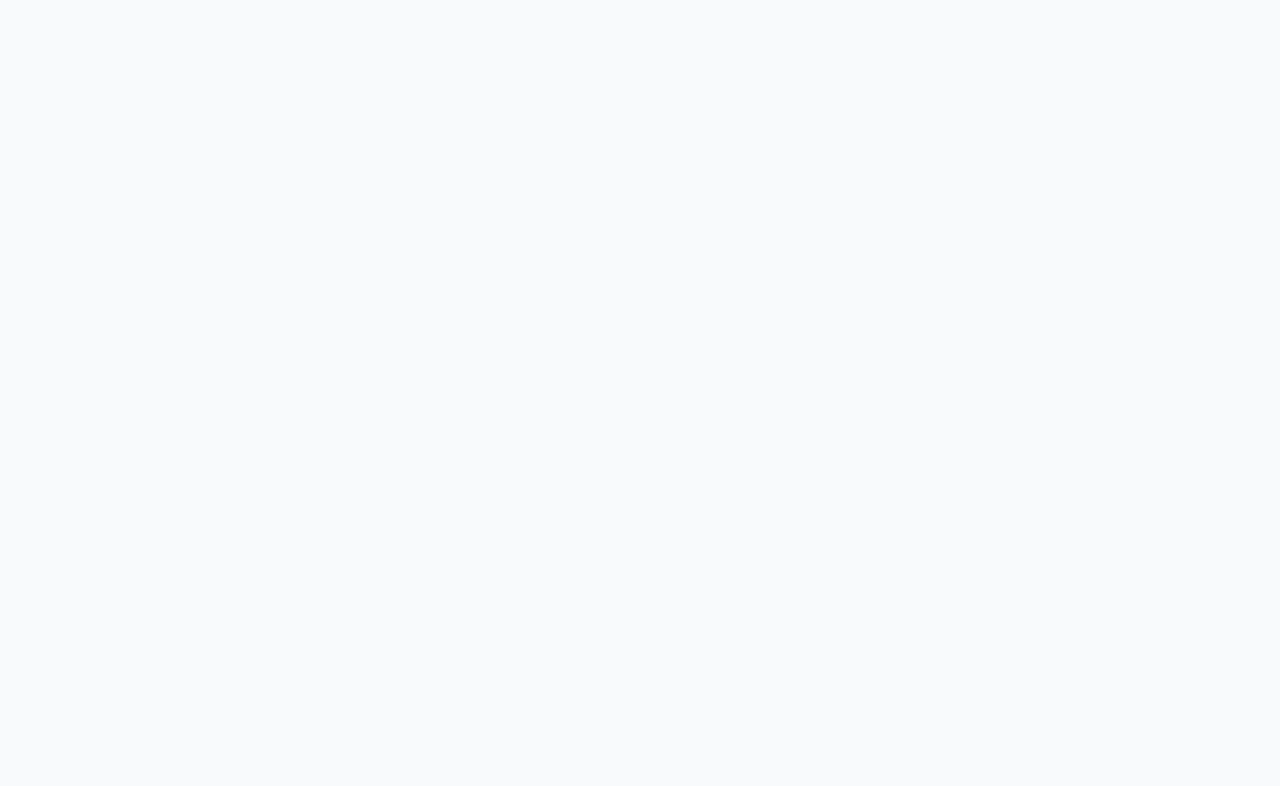
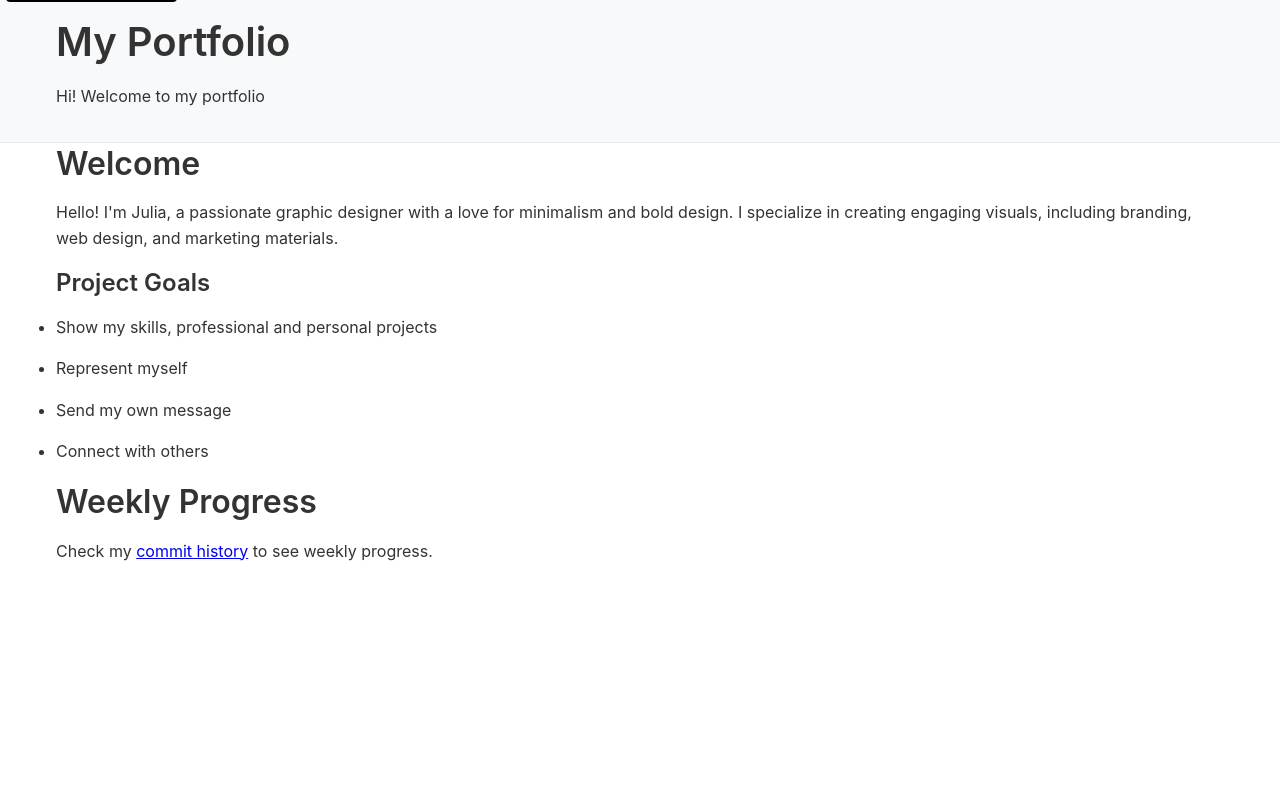
Before and after one commit to JuConti/projectweb2025, a website: page resources/index.html in a window 1280 px wide. Drawn offline with Linux system fonts and the light colour scheme; files that its build step writes are made by us from their sources.

Commit message:
Example html

```diff
--- a/resources/index.html
+++ b/resources/index.html
@@ -1,13 +1,48 @@
-<!DOCTYPE html>
-<html lang="en">
+<!DOCTYPE html> <!-- Declaración del tipo de documento: HTML5 -->
+<html lang="es"> <!-- Idioma principal del documento: español -->
 	<head>
-		<meta charset="UTF-8" />
-		<meta name="viewport" content="width=device-width, initial-scale=1.0" />
-		<title>Web Design Resources — [Your Name]</title>
-		<link rel="stylesheet" href="../assets/css/index.css" />
-		<link rel="stylesheet" href="../assets/css/resources.css" />
+		<meta charset="UTF-8" /> <!-- Codificación de caracteres: UTF-8 para soportar caracteres especiales -->
+		<meta name="viewport" content="width=device-width, initial-scale=1.0" /> <!-- Hace el sitio responsive en dispositivos móviles -->
+		<title>Project Web 2025</title> <!-- Título que aparece en la pestaña del navegador -->
+		<meta name="description" content="A student web project for WEB ATELIER (UDIT) course" /> <!-- Descripción para SEO -->
+		<link rel="stylesheet" href="./assets/css/style.css" /> <!-- Enlace a la hoja de estilos principal -->
+		<!-- Sugerencia: Puedes añadir favicon y fuentes externas aquí para mejorar la apariencia -->
 	</head>
 	<body>
-		<!-- Your content here -->
-	</body>
-</html>
+		<a href="#main" class="skip-link">Skip to main content</a> <!-- Enlace de accesibilidad para saltar al contenido principal -->
+
+		<header>
+			<div class="container">
+				<h1>My Portfolio</h1> <!-- Título principal de la página -->
+				<p>Hi! Welcome to my portfolio</p> <!-- Subtítulo o descripción breve -->
+			</div>
+			<!-- Sugerencia: Puedes agregar un menú de navegación aquí -->
+		</header>
+
+		<main id="main" class="container">
+			<section>
+				<h2>Welcome</h2> <!-- Encabezado de sección -->
+				<p>
+					Hello! I'm Julia, a passionate graphic designer with a love for minimalism and bold design. I specialize in creating engaging visuals, including branding, web design, and marketing materials.
+				</p>
+
+				<h3>Project Goals</h3> <!-- Subtítulo para los objetivos del proyecto -->
+				<ul>
+					<li>Show my skills, professional and personal projects</li> <!-- Objetivo: Responsividad y accesibilidad -->
+					<li>Represent myself</li> <!-- Objetivo: Usar etiquetas semánticas -->
+					<li>Send my own message</li> <!-- Objetivo: CSS moderno -->
+					<li>Connect with others</li> <!-- Objetivo: Accesibilidad -->
+				</ul>
+				<!-- Sugerencia: Puedes añadir más objetivos o detalles sobre el proyecto -->
+			</section>
+
+			<section>
+				<h2>Weekly Progress</h2>
+				<p>
+					Check my
+					<a href="https://github.com/JuConti/projectweb2025.git">commit history</a>
+					to see weekly progress.
+				</p>
+				<!-- Sugerencia: Puedes mostrar una lista de avances semanales aquí -->
+			</section>
+		</main>
```
